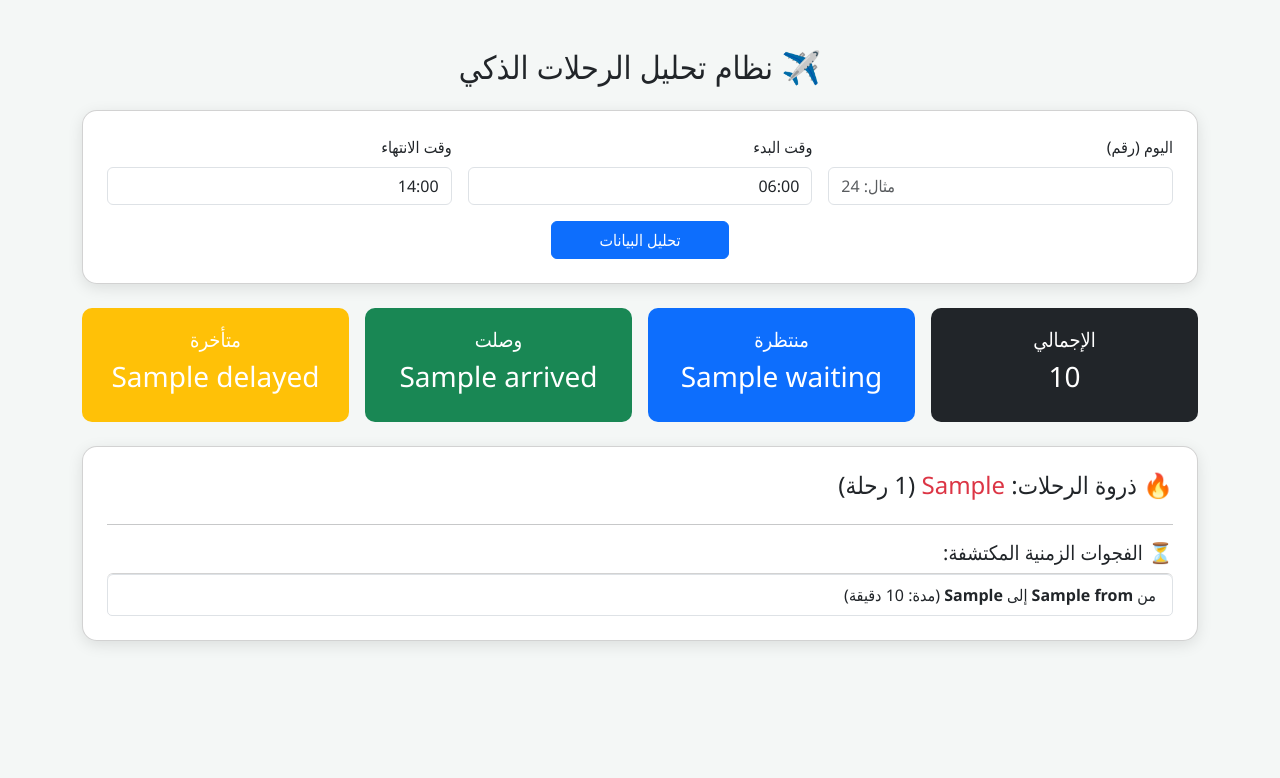
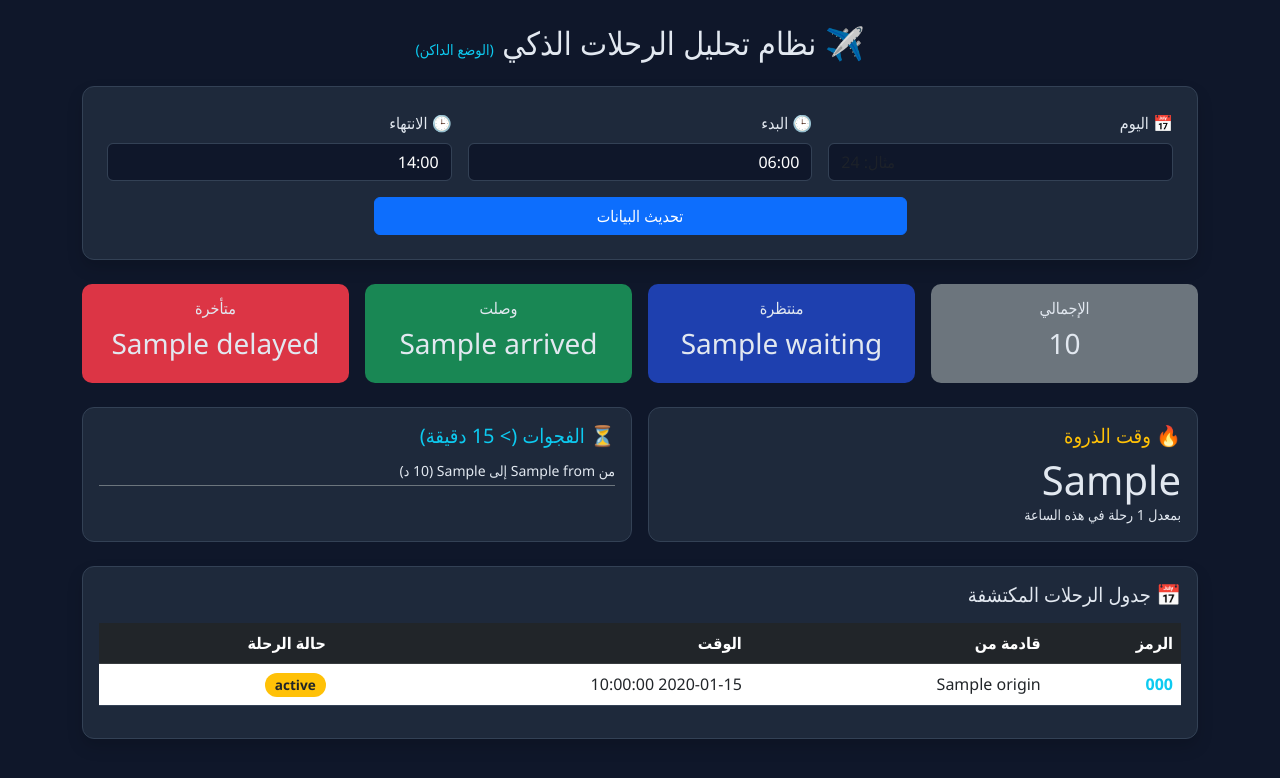
Before and after one commit to F9ipa/F-Flight, a Flask app: template templates/index.html in a window 1280 px wide. Shown: the top 778 px of the page. Run offline with Flask 3, Linux system fonts and the light colour scheme; the template is opened without the code that fills it: most values are stand-ins (such as "Sample title", 1, 10 or a date in 2020).

Commit message:
Update index.html

```diff
--- a/templates/index.html
+++ b/templates/index.html
@@ -2,58 +2,107 @@
 <html lang="ar" dir="rtl">
 <head>
     <meta charset="UTF-8">
-    <title>محلل رحلات مطار الملك عبدالعزيز</title>
+    <meta name="viewport" content="width=device-width, initial-scale=1.0">
+    <title>محلل الرحلات الذكي - KAIA</title>
     <link rel="stylesheet" href="https://cdn.jsdelivr.net/npm/bootstrap@5.3.0/dist/css/bootstrap.rtl.min.css">
     <style>
-        body { background-color: #f4f7f6; font-family: 'Segoe UI', Tahoma, Geneva, Verdana, sans-serif; }
-        .card { border-radius: 15px; box-shadow: 0 4px 15px rgba(0,0,0,0.1); }
-        .stat-box { padding: 20px; border-radius: 10px; color: white; text-align: center; }
+        body { background-color: #0f172a; color: #e2e8f0; font-family: 'Segoe UI', Tahoma, sans-serif; }
+        .card { background-color: #1e293b; border: 1px solid #334155; border-radius: 12px; color: #e2e8f0; }
+        .form-control { background-color: #0f172a; border: 1px solid #334155; color: white; }
+        .form-control:focus { background-color: #0f172a; color: white; border-color: #3b82f6; box-shadow: none; }
+        .stat-box { padding: 15px; border-radius: 10px; text-align: center; transition: 0.3s; }
+        .stat-box:hover { transform: translateY(-5px); }
+        .bg-custom-blue { background-color: #1e40af; }
+        .table { color: #e2e8f0; border-color: #334155; }
+        .table-hover tbody tr:hover { background-color: #2d3748; color: white; }
+        .badge-status { font-size: 0.85rem; padding: 5px 10px; }
     </style>
 </head>
-<body class="container py-5">
-    <h2 class="text-center mb-4">✈️ نظام تحليل الرحلات الذكي</h2>
+<body class="container py-4">
+    <h2 class="text-center mb-4">✈️ نظام تحليل الرحلات الذكي <span class="text-info" style="font-size: 0.9rem;">(الوضع الداكن)</span></h2>
 
-    <div class="card p-4 mb-4">
+    <div class="card p-4 mb-4 shadow">
         <form method="POST" class="row g-3">
             <div class="col-md-4">
-                <label class="form-label">اليوم (رقم)</label>
+                <label class="form-label">📅 اليوم</label>
                 <input type="number" name="day" class="form-control" placeholder="مثال: 24" required>
             </div>
             <div class="col-md-4">
-                <label class="form-label">وقت البدء</label>
+                <label class="form-label">🕒 البدء</label>
                 <input type="text" name="start" class="form-control" value="06:00">
             </div>
             <div class="col-md-4">
-                <label class="form-label">وقت الانتهاء</label>
+                <label class="form-label">🕒 الانتهاء</label>
                 <input type="text" name="end" class="form-control" value="14:00">
             </div>
             <div class="col-12 text-center">
-                <button type="submit" class="btn btn-primary px-5">تحليل البيانات</button>
+                <button type="submit" class="btn btn-primary w-50">تحديث البيانات</button>
             </div>
         </form>
     </div>
 
-    {% if results == "error" %}
-        <div class="alert alert-danger">حدث خطأ في البيانات أو التنسيق.</div>
-    {% elif results %}
+    {% if results %}
         <div class="row g-3 mb-4">
-            <div class="col-md-3"><div class="stat-box bg-dark"><h5>الإجمالي</h5><h3>{{ results.total }}</h3></div></div>
-            <div class="col-md-3"><div class="stat-box bg-primary"><h5>منتظرة</h5><h3>{{ results.waiting }}</h3></div></div>
-            <div class="col-md-3"><div class="stat-box bg-success"><h5>وصلت</h5><h3>{{ results.arrived }}</h3></div></div>
-            <div class="col-md-3"><div class="stat-box bg-warning"><h5>متأخرة</h5><h3>{{ results.delayed }}</h3></div></div>
+            <div class="col-6 col-md-3"><div class="stat-box bg-secondary"><h6>الإجمالي</h6><h3>{{ results.total }}</h3></div></div>
+            <div class="col-6 col-md-3"><div class="stat-box bg-custom-blue"><h6>منتظرة</h6><h3>{{ results.waiting }}</h3></div></div>
+            <div class="col-6 col-md-3"><div class="stat-box bg-success"><h6>وصلت</h6><h3>{{ results.arrived }}</h3></div></div>
+            <div class="col-6 col-md-3"><div class="stat-box bg-danger"><h6>متأخرة</h6><h3>{{ results.delayed }}</h3></div></div>
         </div>
 
-        <div class="card p-4">
-            <h4>🔥 ذروة الرحلات: <span class="text-danger">{{ results.peak_hour }}</span> ({{ results.peak_count }} رحلة)</h4>
-            <hr>
-            <h5>⏳ الفجوات الزمنية المكتشفة:</h5>
-            <ul class="list-group">
-                {% for gap in results.gaps %}
-                    <li class="list-group-item">من <b>{{ gap.from }}</b> إلى <b>{{ gap.to }}</b> (مدة: {{ gap.duration }} دقيقة)</li>
-                {% else %}
-                    <p>لا توجد فجوات كبيرة.</p>
-                {% endfor %}
-            </ul>
+        <div class="row g-3 mb-4">
+            <div class="col-md-6">
+                <div class="card p-3 h-100">
+                    <h5 class="text-warning">🔥 وقت الذروة</h5>
+                    <p class="display-6 mb-0">{{ results.peak_hour }}</p>
+                    <small>بمعدل {{ results.peak_count }} رحلة في هذه الساعة</small>
+                </div>
+            </div>
+            <div class="col-md-6">
+                <div class="card p-3 h-100">
+                    <h5 class="text-info">⏳ الفجوات (> 15 دقيقة)</h5>
+                    <div style="max-height: 100px; overflow-y: auto;">
+                        {% for gap in results.gaps %}
+                            <div class="small border-bottom border-secondary py-1">من {{ gap.from }} إلى {{ gap.to }} ({{ gap.duration }} د)</div>
+                        {% else %}
+                            <p class="small text-muted">لا توجد فجوات كبيرة حالياً.</p>
+                        {% endfor %}
+                    </div>
+                </div>
+            </div>
+        </div>
+
+        <div class="card p-3 shadow">
+            <h5 class="mb-3">📅 جدول الرحلات المكتشفة</h5>
+            <div class="table-responsive">
+                <table class="table table-hover">
+                    <thead class="table-dark">
+                        <tr>
+                            <th>الرمز</th>
+                            <th>قادمة من</th>
+                            <th>الوقت</th>
+                            <th>حالة الرحلة</th>
+                        </tr>
+                    </thead>
+                    <tbody>
+                        {% for flight in results.flights_list %}
+                        <tr>
+                            <td class="fw-bold text-info">{{ flight.code }}</td>
+                            <td>{{ flight.origin }}</td>
+                            <td>{{ flight.time }}</td>
+                            <td>
+                                <span class="badge rounded-pill badge-status
+                                    {% if flight.raw_status == 'DEL' %}bg-danger
+                                    {% elif flight.raw_status in ['ARR', 'LND', 'DLV'] %}bg-success
+                                    {% elif flight.raw_status == 'WIL' %}bg-warning text-dark
+                                    {% else %}bg-primary{% endif %}">
+                                    {{ flight.status }}
+                                </span>
+                            </td>
+                        </tr>
+                        {% endfor %}
+                    </tbody>
+                </table>
+            </div>
         </div>
     {% endif %}
 </body>
```
